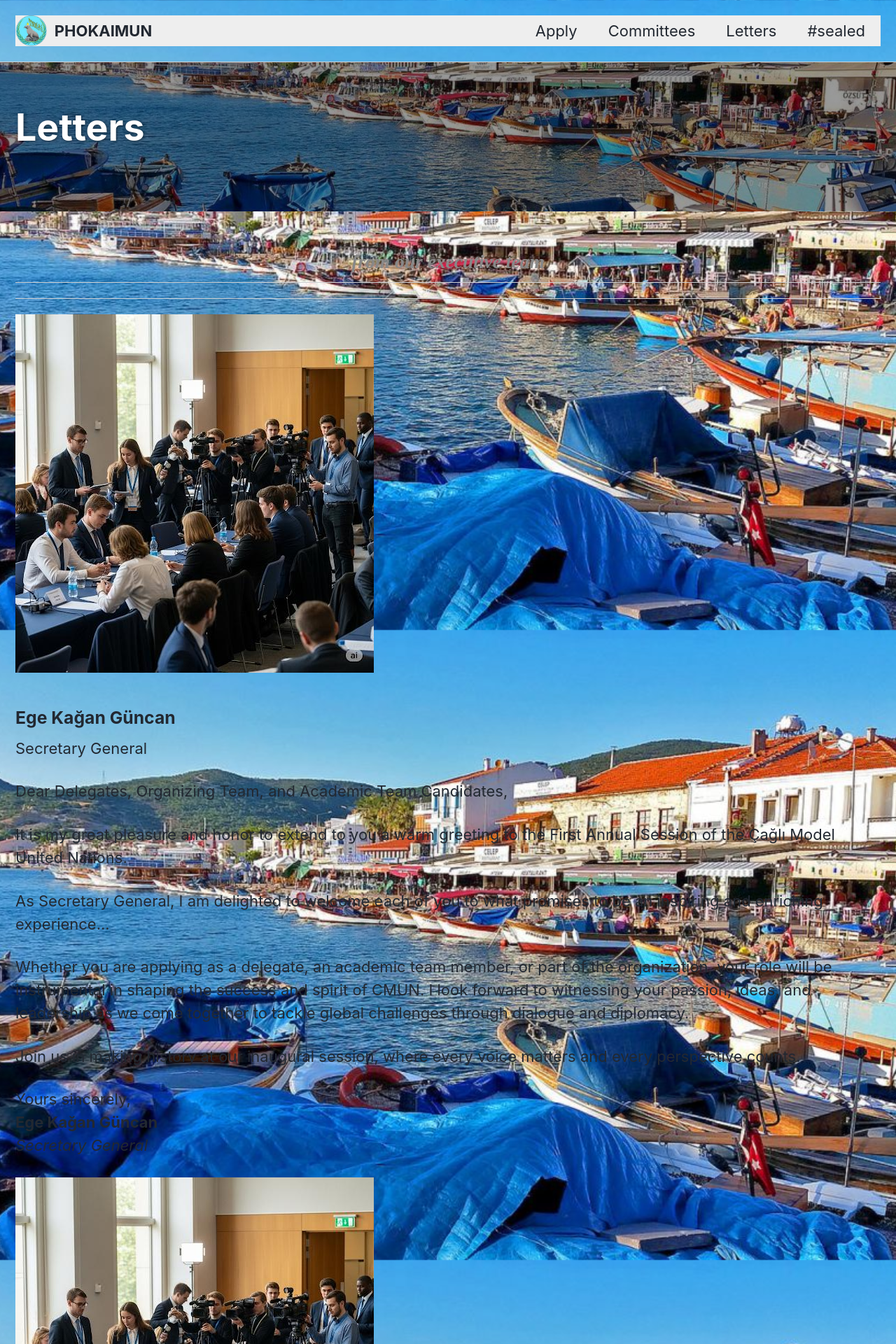
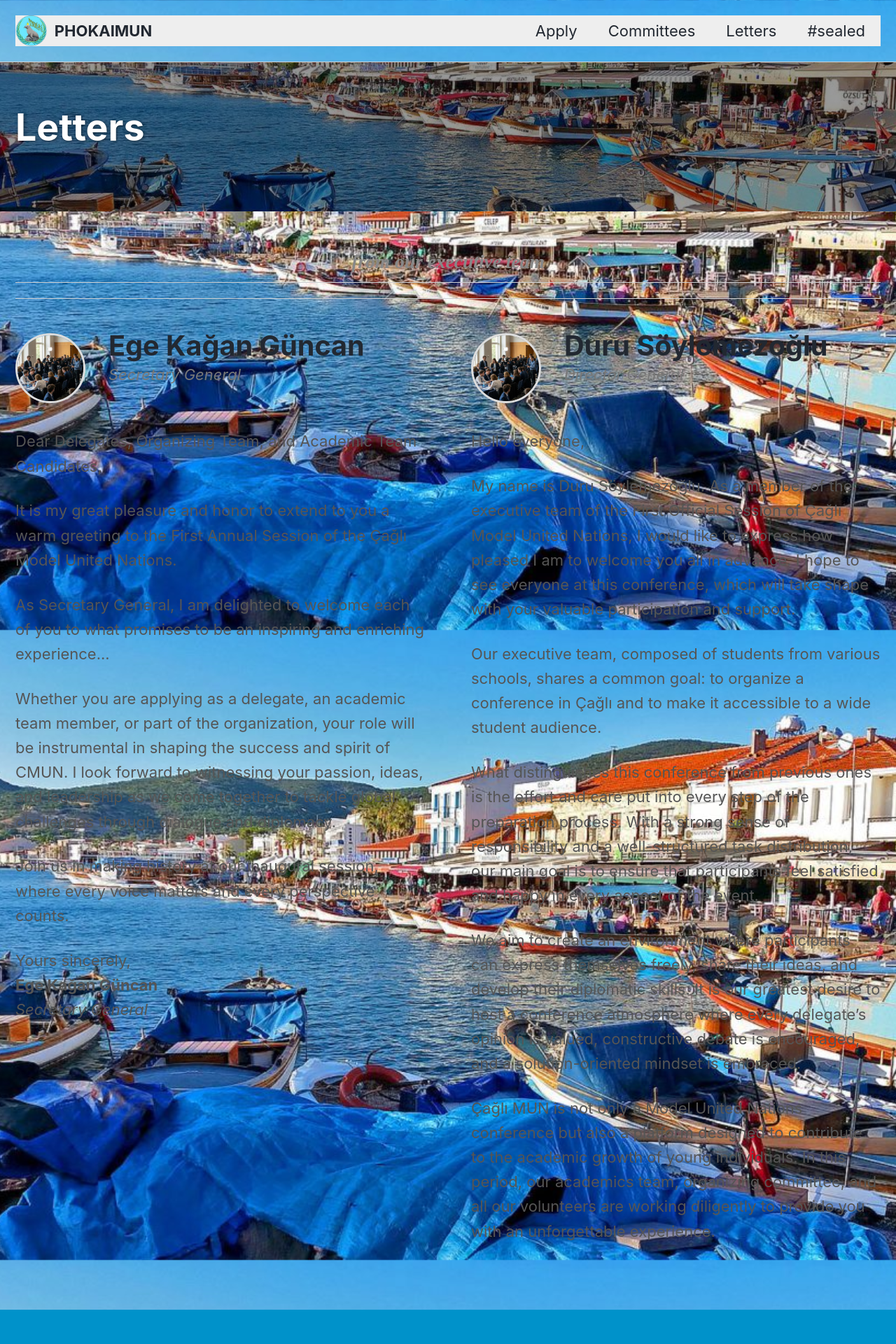
Before and after one commit to Phokaimun/Phokaimun.github.io, a Jekyll site: the page built from _pages/letters.md, in a window 1280 px wide. Shown: the top 1920 px of the page at 70% size. Built offline with Jekyll 4.4.1, drawn with Linux system fonts in a browser that asks for light colours; cached includes are drawn as plain includes; emoji names are drawn with the system emoji font.

Commit message:
Update custom.scss

```diff
--- a/assets/css/custom.scss
+++ b/assets/css/custom.scss
@@ -114,3 +114,69 @@
   background: linear-gradient(to top, rgba(0,0,0,0.8) 0%, rgba(0,0,0,0) 100%);
   padding: 2em 1em 1em 1em;
 }
+
+
+/* Ana kapsayıcı: İki sütunlu grid yapısı */
+.letter-container {
+  display: grid;
+  grid-template-columns: 1fr 1fr; /* İki eşit genişlikte sütun */
+  gap: 3rem; /* Sütunlar arası boşluk */
+  margin-top: 2rem;
+}
+
+/* Her bir mektup sütunu */
+.letter-column {
+  /* Bu alan şimdilik boş, gerekirse stil eklenebilir */
+}
+
+/* Resim ve ismin olduğu üst başlık bölümü */
+.letter-header {
+  display: flex;
+  align-items: center; /* Dikeyde ortala */
+  gap: 1.5rem; /* Resim ve yazı arası boşluk */
+  margin-bottom: 1.5rem;
+}
+
+/* Profil fotoğrafı stilleri */
+.profile-image {
+  width: 100px;
+  height: 100px;
+  border-radius: 50%; /* Resmi yuvarlak yapar */
+  object-fit: cover; /* Resmin orantısını bozmadan kutuya sığdırır */
+  border: 3px solid #ddd;
+}
+
+/* İsim ve başlığın olduğu div */
+.person-details {
+  /* Bu alan şimdilik boş */
+}
+
+/* Kişi ismi */
+.person-name {
+  margin: 0;
+  font-size: 1.8em;
+  font-weight: bold;
+}
+
+/* Kişi unvanı/başlığı */
+.person-title {
+  margin: 0;
+  font-size: 1.2em;
+  color: #777;
+  font-style: italic;
+}
+
+/* Mektup metninin olduğu bölüm */
+.letter-body p {
+  line-height: 1.6;
+  color: #555;
+}
+
+/* Mobil Cihazlar için Ayar */
+/* Ekran genişliği 768px'den küçük olduğunda sütunlar alt alta gelsin */
+@media (max-width: 768px) {
+  .letter-container {
+    grid-template-columns: 1fr; /* Sadece bir sütun olsun */
+    gap: 4rem; /* Alt alta geldiklerinde aradaki boşluk artsın */
+  }
+}
```
